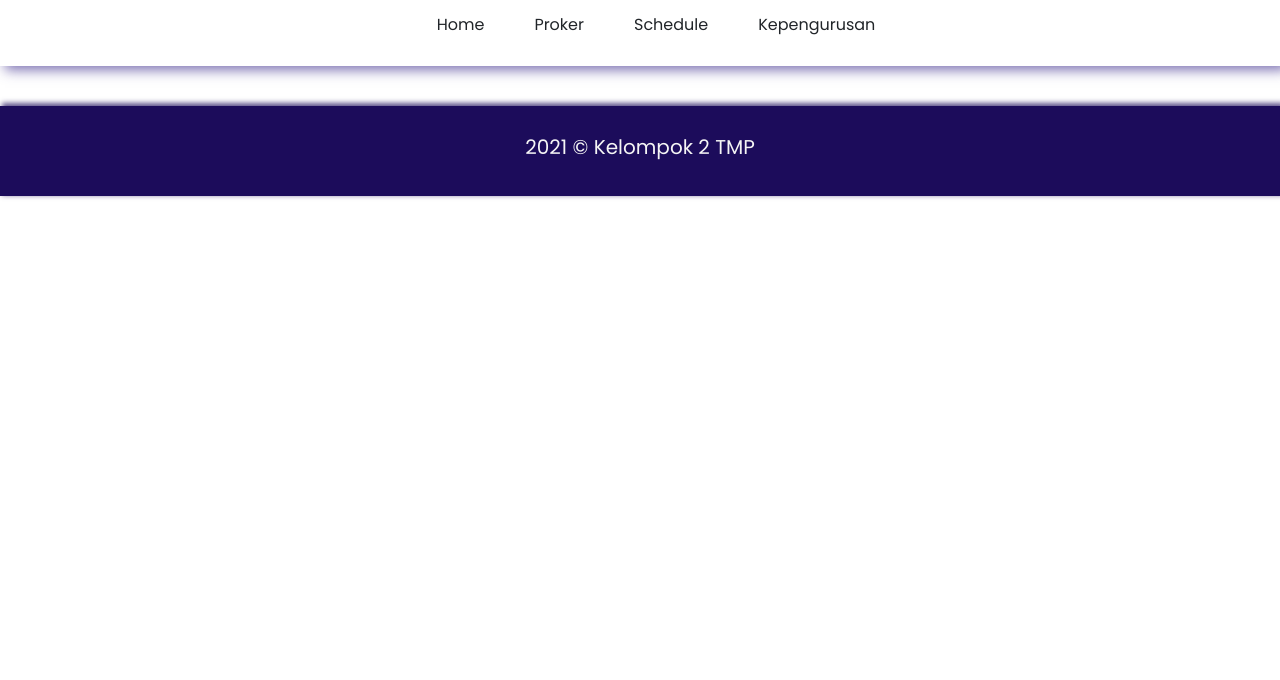
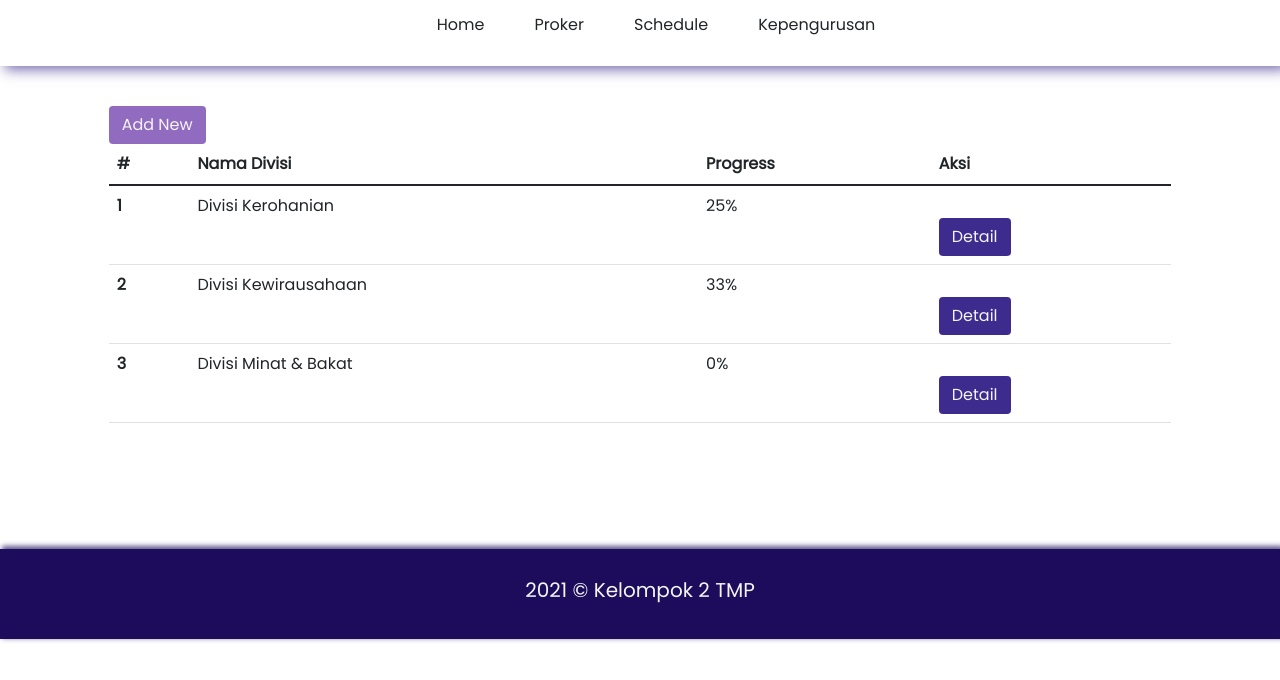
Before and after one commit to maliefrr/Klp2-KMS-TMP, a React (Create React App) app: page /proker in a window 1280 px wide. Shown: the top 680 px of the page. Built offline with nearby package versions, Linux system fonts and the light colour scheme.

Commit message:
add table component but still static table

```diff
--- a/src/App.js
+++ b/src/App.js
@@ -1,17 +1,44 @@
 import Header from "./components/Header";
 import Carousel from "./components/Carousel";
 import WhatYouGet from "./components/WhatYouGet";
+import Table from "./components/Table";
 import Footer from "./components/Footer";
 import { BrowserRouter, Routes, Route } from "react-router-dom";
+import Button from "./components/Button";
 function App() {
 	return (
 		<div>
 			<BrowserRouter>
 				<Header />
 				<Routes>
-					<Route exact path="/" element={((<Carousel />), (<WhatYouGet />))} />
+					<Route
+						exact
+						path="/"
+						element={
+							<>
+								{" "}
+								<Carousel /> <WhatYouGet /> <Footer />{" "}
+							</>
+						}
+					/>
+					<Route
+						path="/proker"
+						element={
+							<>
+								{" "}
+								<div className="row mt-3">
+									<div className="col-md-1"> </div>
+									<div className="col-md">
+										<Button color="#916bbf" text="Add New" />
+										<Table />
+									</div>
+									<div className="col-md-1"></div>
+								</div>{" "}
+								<Footer margin="110" />
+							</>
+						}
+					/>
 				</Routes>
-				<Footer />
 			</BrowserRouter>
 		</div>
 	);
--- a/src/components/Button.js
+++ b/src/components/Button.js
@@ -3,7 +3,7 @@ import React from "react";
 const Button = ({ color, text }) => {
 	return (
 		<>
-			<button className="btn" style={{ backgroundColor: color, color: "whitesmoke" }}>
+			<button className={`btn mt-4`} style={{ backgroundColor: color, color: "whitesmoke" }}>
 				{text}
 			</button>
 		</>
--- a/src/components/Footer.js
+++ b/src/components/Footer.js
@@ -1,8 +1,8 @@
 import React from "react";
 
-const Footer = () => {
+const Footer = ({ margin }) => {
 	return (
-		<div class="foot">
+		<div className="foot" style={{ marginTop: `${margin}px` }}>
 			<h5>2021 &copy; Kelompok 2 TMP</h5>
 		</div>
 	);
--- a/src/components/Nav.js
+++ b/src/components/Nav.js
@@ -1,20 +1,19 @@
-import React from "react";
-
+import { Link } from "react-router-dom";
 const Nav = () => {
 	return (
 		<nav className="navigation">
 			<ul>
 				<li className="navbar">
-					<a href="">Home</a>
+					<Link to="/">Home</Link>
 				</li>
 				<li className="navbar">
-					<a href="">Proker</a>
+					<Link to="/proker">Proker</Link>
 				</li>
 				<li className="navbar">
-					<a href="">Schedule</a>
+					<Link to="/jadwal">Schedule</Link>
 				</li>
 				<li className="navbar">
-					<a href="">Kepengurusan</a>
+					<Link to="/pengurus">Kepengurusan</Link>
 				</li>
 			</ul>
 		</nav>
--- /dev/null
+++ b/src/components/Table.js
@@ -0,0 +1,46 @@
+import Button from "./Button";
+
+const Table = () => {
+	return (
+		<>
+			<table className="table">
+				<thead>
+					<tr>
+						<th scope="col">#</th>
+						<th scope="col">Nama Divisi</th>
+						<th scope="col">Progress</th>
+						<th scope="col">Aksi</th>
+					</tr>
+				</thead>
+				<tbody>
+					<tr>
+						<th scope="row">1</th>
+						<td>Divisi Kerohanian</td>
+						<td>25%</td>
+						<td>
+							<Button color="#3d2c8d" text="Detail" />
+						</td>
+					</tr>
+					<tr>
+						<th scope="row">2</th>
+						<td>Divisi Kewirausahaan</td>
+						<td>33%</td>
+						<td>
+							<Button color="#3d2c8d" text="Detail" />
+						</td>
+					</tr>
+					<tr>
+						<th scope="row">3</th>
+						<td>Divisi Minat & Bakat</td>
+						<td>0%</td>
+						<td>
+							<Button color="#3d2c8d" text="Detail" />
+						</td>
+					</tr>
+				</tbody>
+			</table>
+		</>
+	);
+};
+
+export default Table;
--- a/src/components/WhatYouGet.js
+++ b/src/components/WhatYouGet.js
@@ -1,5 +1,4 @@
 import React from "react";
-import Button from "./Button";
 
 const WhatYouGet = () => {
 	return (
```
